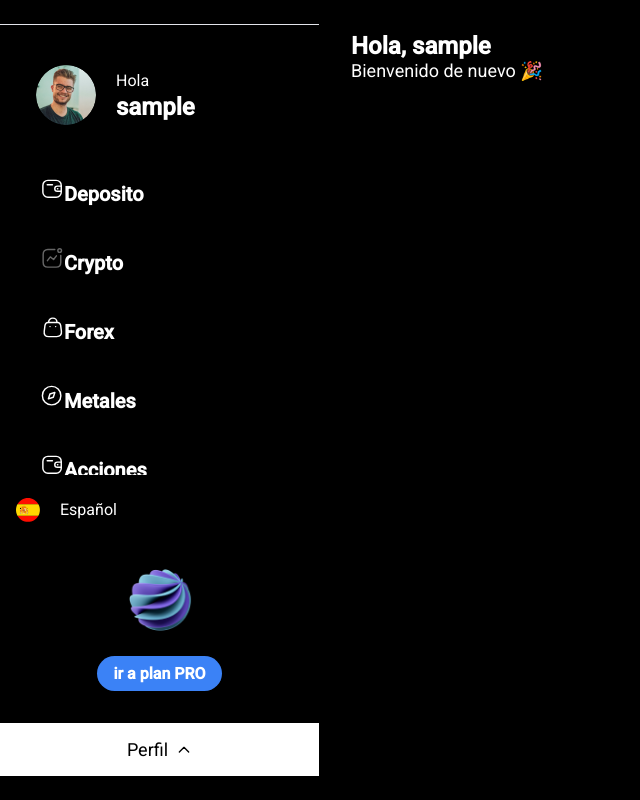
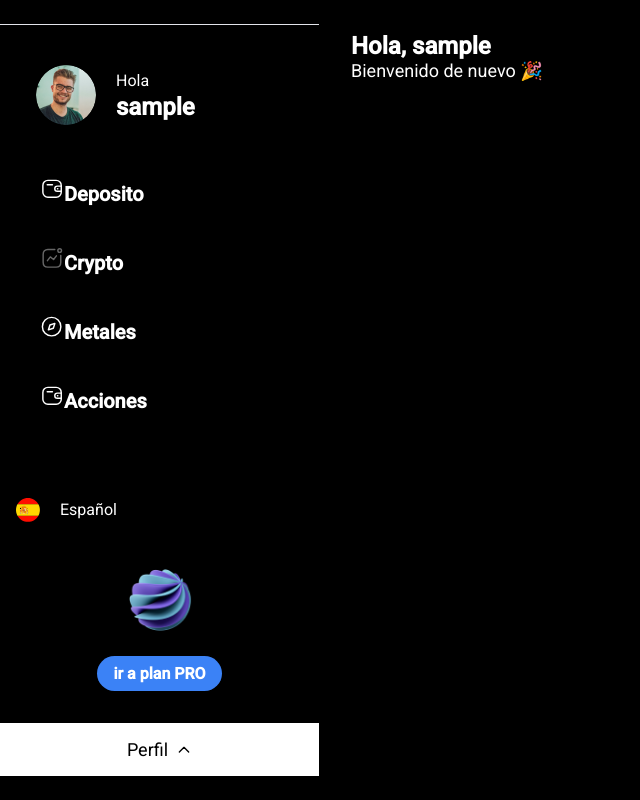
Before and after one commit to Alain-Colombia-Arbitrage-Mev/predictx-front-vue, a Vue app: page /dashboard in a window 1280 px wide. Shown: the whole page, without its empty margins (0-640 px from the left). Built offline with nearby package versions, Linux system fonts and the light colour scheme; sample sign-in values are in the browser's storage.

Commit message:
apagar forex
apgar forex

```diff
--- a/src/components/Secciones.vue
+++ b/src/components/Secciones.vue
@@ -76,7 +76,7 @@ export default {
       sections: [
         { name: 'deposit', translatedName: 'sections.deposit', icon: '/iconlytwotonewallet.svg', active: false, link: "dashboard/deposit" },
         { name: 'crypto', translatedName: 'sections.crypto', icon: '/icon.svg', active: false },
-        { name: 'forex', translatedName: 'sections.forex', icon: '/iconlytwotonebag.svg', active: false },
+       // { name: 'forex', translatedName: 'sections.forex', icon: '/iconlytwotonebag.svg', active: false },
         { name: 'metals', translatedName: 'sections.metals', icon: '/iconlytwotonediscovery.svg', active: false },
         { name: 'stocks', translatedName: 'sections.stocks', icon: '/iconlytwotonewallet.svg', active: false },
       ]
```
